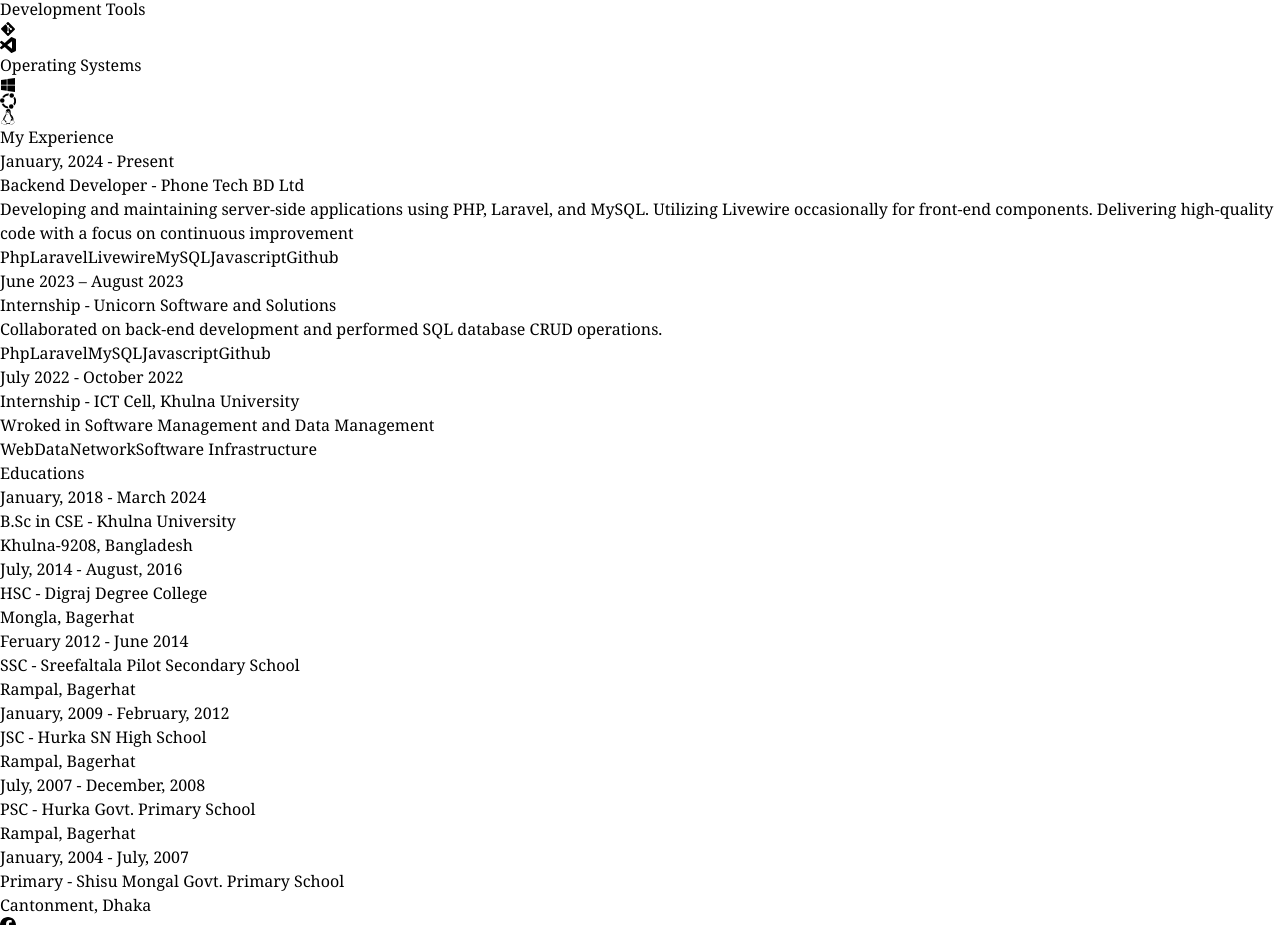
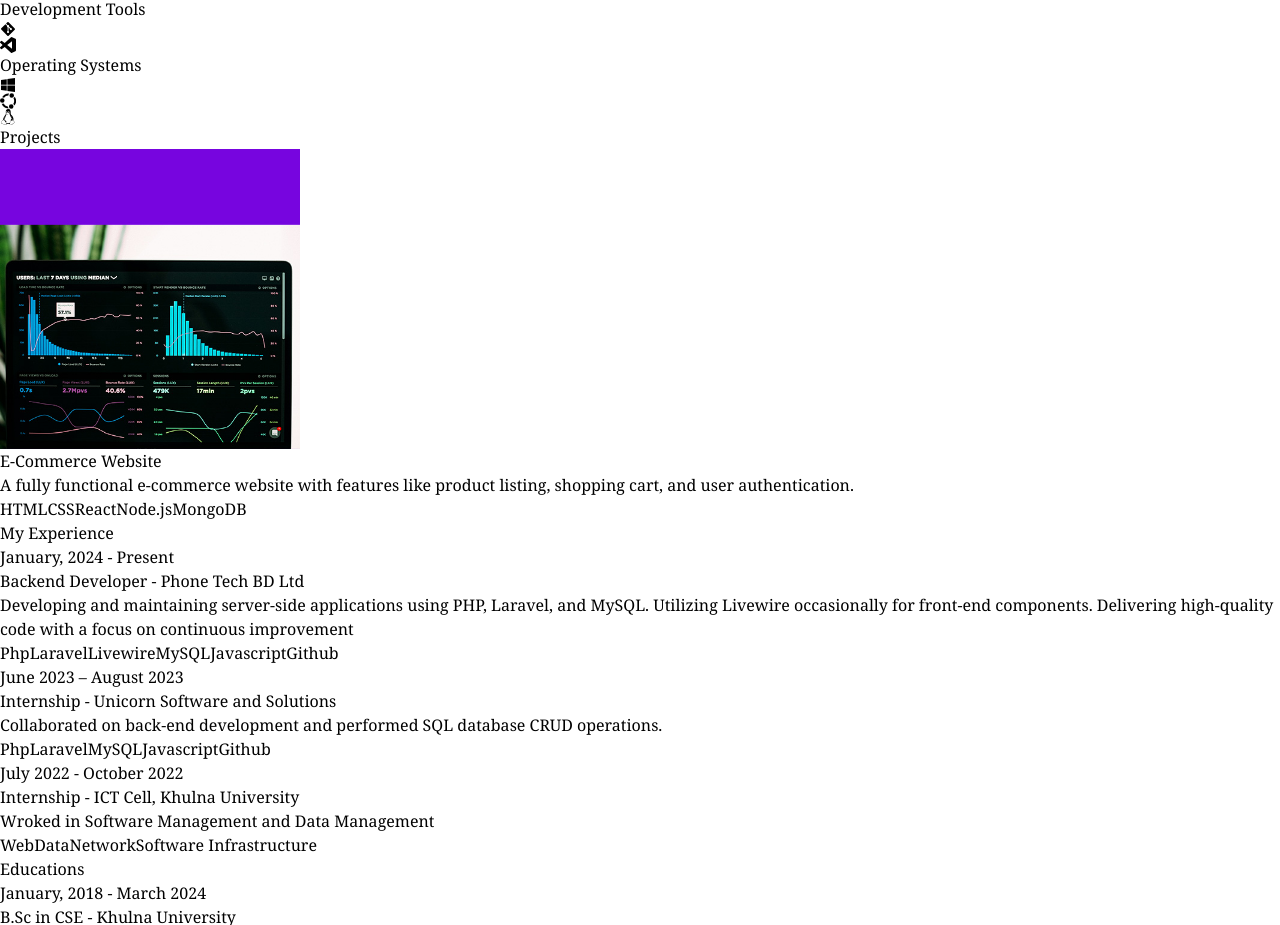
Before and after one commit to imrankabir02/portfolio, a React (Vite) app: page / in a window 1280 px wide. Shown: the part 2039-2964 px from the top of the page. Built offline with nearby package versions, Linux system fonts and the light colour scheme; a web font is replaced by a local one.

Commit message:
Update App.jsx

```diff
--- a/src/App.jsx
+++ b/src/App.jsx
@@ -4,7 +4,8 @@
 import Experience from './Components/Experience';
 import Skills from "./Components/Skills";
 import Educations from "./Components/Educations";
-import Footer from "./Components/Footer"
+import Footer from "./Components/Footer";
+import Projects from "./Components/Projects";
 
 const App = () => {
   return (
@@ -21,6 +22,7 @@
         <Hero />
         <About />
         <Skills />
+        <Projects />
         <Experience />
         <Educations />
         <Footer />
```
